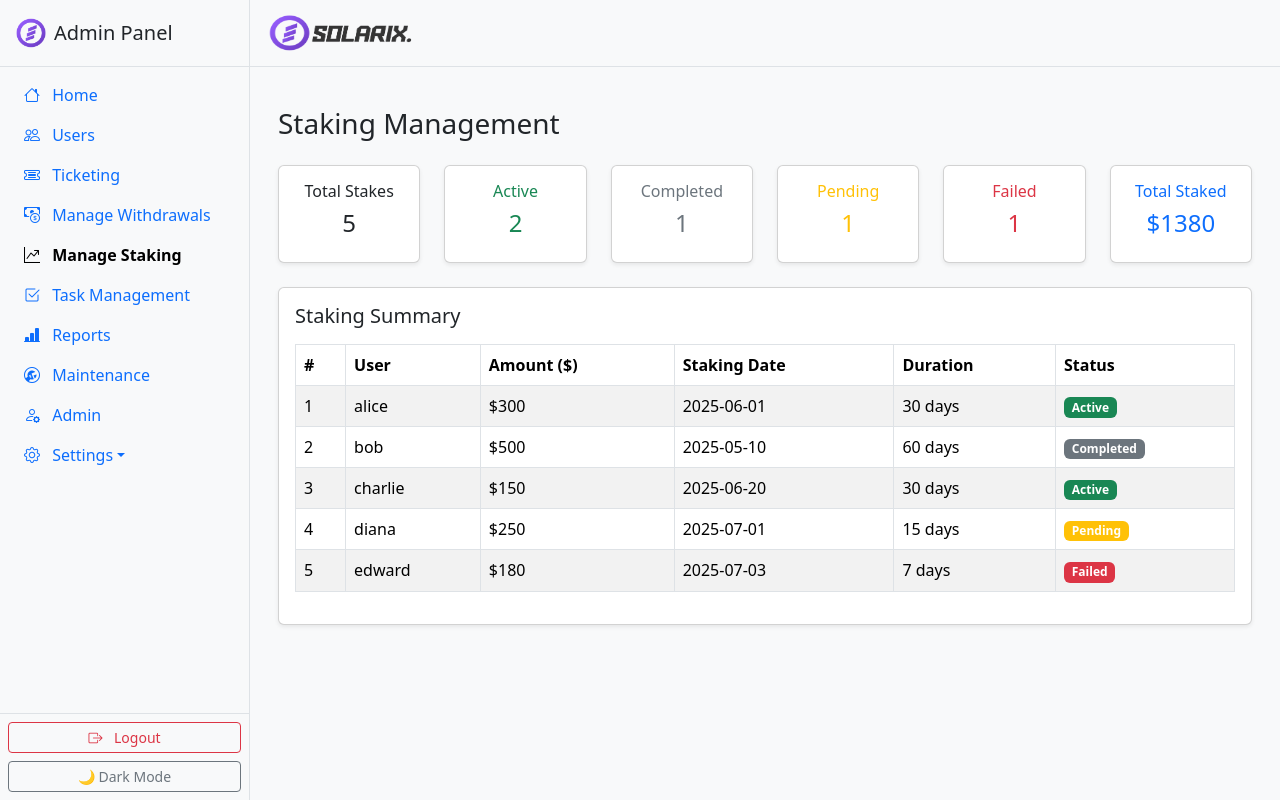
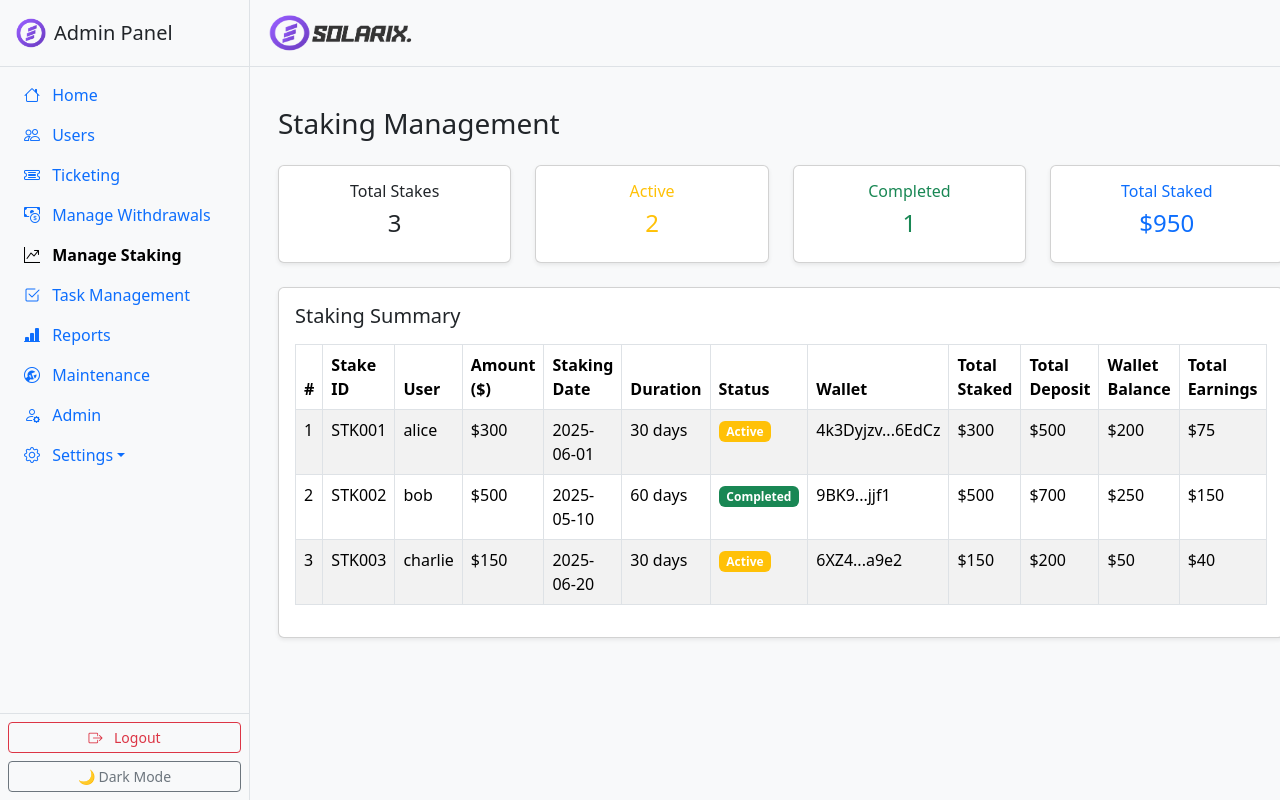
Before and after one commit to Joshbill-pixel/Admin-pannel, a React (Vite) app: page /Admin-pannel/dashboard/manage-staking in a window 1280 px wide. Built offline with nearby package versions, Linux system fonts and the light colour scheme.

Commit message:
Added new features

```diff
--- a/src/pages/dashboard/AdminsProfile.jsx
+++ b/src/pages/dashboard/AdminsProfile.jsx
@@ -1,136 +1,95 @@
-import { useLocation } from 'react-router-dom'
+import { useLocation, useNavigate } from 'react-router-dom'
+import { Card, Button, Form, Row, Col } from 'react-bootstrap'
 import { useState } from 'react'
-import { Card, Button, Form, Row, Col } from 'react-bootstrap'
 
-const UsersProfile = () => {
-  const { state } = useLocation()
-  const user = state?.user
+const AdminsProfile = () => {
+  const location = useLocation()
+  const navigate = useNavigate()
+  const admin = location.state?.admin
 
   const [editMode, setEditMode] = useState(false)
-  const [formData, setFormData] = useState({ ...user })
-  const [blacklisted, setBlacklisted] = useState(user?.isBlacklisted || false)
+  const [formData, setFormData] = useState({
+    ...admin,
+    newUsername: '',
+  })
 
-  if (!user) return <p>User not found.</p>
+  if (!admin) return <p>No admin data found.</p>
 
   const handleChange = (e) => {
-    setFormData({ ...formData, [e.target.name]: e.target.value })
+    const { name, value } = e.target
+    setFormData((prev) => ({ ...prev, [name]: value }))
   }
 
+  const handleEdit = () => setEditMode(true)
+
   const handleSave = () => {
-    console.log('Saving user changes:', formData)
+    // Here you'd send `formData.newUsername` and `formData.role` to backend
+    console.log('Updated Admin Info:', formData)
     setEditMode(false)
-  }
-
-  const toggleBlacklist = () => {
-    setBlacklisted(!blacklisted)
-    setFormData({ ...formData, isBlacklisted: !blacklisted })
-  }
-
-  const handlePhotoUpload = (e) => {
-    const file = e.target.files[0]
-    if (file) {
-      const reader = new FileReader()
-      reader.onloadend = () => {
-        setFormData((prev) => ({ ...prev, photo: reader.result }))
-      }
-      reader.readAsDataURL(file)
-    }
   }
 
   return (
     <div className="container mt-4">
       <div className="d-flex justify-content-between align-items-center mb-3">
-        <h3>User Profile</h3>
-        <Button variant="secondary" onClick={() => window.history.back()}>
+        <h3>Admin Profile</h3>
+        <Button variant="secondary" onClick={() => navigate('/dashboard/admin')}>
           <i className="bi bi-arrow-left me-1"></i> Back
         </Button>
       </div>
 
       <Card className="p-4 shadow-sm">
         <Form>
-          <Form.Group className="mb-3">
-            <Form.Label>Photo</Form.Label>
-            <Form.Control
-              type="file"
-              accept="image/*"
-              onChange={handlePhotoUpload}
-              disabled={!editMode}
-            />
-            {formData.photo && (
-              <div className="mt-2">
-                <img
-                  src={formData.photo}
-                  alt="Uploaded"
-                  style={{ width: '120px', height: '120px', objectFit: 'cover', borderRadius: '8px' }}
-                />
-              </div>
-            )}
+          <Form.Group as={Row} className="mb-3">
+            <Form.Label column sm={3}>ID</Form.Label>
+            <Col sm={9}>
+              <Form.Control plaintext readOnly defaultValue={formData.id} />
+            </Col>
           </Form.Group>
 
-          {Object.entries({
-            id: 'Public ID',
-            username: 'Username',
-            password: 'Password',
-            referralCode: 'Referral Code',
-            referralCount: 'Referral Count',
-            referredBy: 'Referred By',
-            referrals: 'Referrals',
-            referralBonus: 'Referral Bonus',
-            gmpEarnings: 'GMP Earnings',
-            weeklyRankBonusEarnings: 'Weekly Rank Bonus Earnings',
-            totalEarnings: 'Total Earnings',
-            gmpShares: 'GMP Shares',
-            rank: 'Rank',
-            totalStakedEarned: 'Total Staked Earned',
-            totalStaked: 'Total Staked',
-            totalDeposit: 'Total Deposit',
-            totalNetwork: 'Total Network',
-            totalTeamVolumeSOL: 'Total Team Volume (SOL)',
-            totalTeamVolumeUSD: 'Total Team Volume (USD)',
-            totalWithdrawals: 'Total Withdrawals',
-            withdrawal: 'Withdrawal',
-            solWalletAddress: 'SOL Wallet Address',
-            solPrivateKey: 'SOL Private Key',
-            isBlacklisted: 'Is Blacklisted',
-            SLX: 'SLX',
-            token: 'Token',
-            createdAt: 'Created At',
-            updatedAt: 'Updated At'
-          }).map(([key, label]) => (
-            <Form.Group className="mb-3" key={key}>
-              <Form.Label>{label}</Form.Label>
+          <Form.Group as={Row} className="mb-3">
+            <Form.Label column sm={3}>Username</Form.Label>
+            <Col sm={9}>
+              <Form.Control plaintext readOnly value={formData.username} />
+            </Col>
+          </Form.Group>
+
+          <Form.Group as={Row} className="mb-3">
+            <Form.Label column sm={3}>New Username</Form.Label>
+            <Col sm={9}>
               <Form.Control
-                name={key}
-                type={key === 'createdAt' || key === 'updatedAt' ? 'datetime-local' : 'text'}
-                value={formData[key] || ''}
+                name="newUsername"
+                type="text"
+                value={formData.newUsername}
                 onChange={handleChange}
-                disabled={
-                  !editMode ||
-                  key === 'solWalletAddress' ||
-                  key === 'solPrivateKey' ||
-                  key === 'id' ||
-                  key === 'username'
-                }
+                placeholder="Enter new username"
+                disabled={!editMode}
               />
-            </Form.Group>
-          ))}
+            </Col>
+          </Form.Group>
 
-          <div className="mt-3">
-            <Button
-              variant={blacklisted ? 'dark' : 'outline-dark'}
-              size="sm"
-              onClick={toggleBlacklist}
-              className="me-2"
-            >
-              {blacklisted ? 'Unblacklist User' : 'Blacklist User'}
-            </Button>
+          <Form.Group as={Row} className="mb-3">
+            <Form.Label column sm={3}>Role</Form.Label>
+            <Col sm={9}>
+              <Form.Select
+                name="role"
+                value={formData.role}
+                onChange={handleChange}
+                disabled={!editMode}
+              >
+                <option value="Admin">Admin</option>
+                <option value="Super Admin">Super Admin</option>
+              </Form.Select>
+            </Col>
+          </Form.Group>
+
+          <div className="text-end mt-4">
             {!editMode ? (
-              <Button variant="primary" onClick={() => setEditMode(true)}>
-                Edit Profile
+              <Button variant="primary" onClick={handleEdit}>
+                Edit
               </Button>
             ) : (
               <Button variant="success" onClick={handleSave}>
-                Save Changes
+                Save
               </Button>
             )}
           </div>
@@ -140,4 +99,4 @@ const UsersProfile = () => {
   )
 }
 
-export default UsersProfile
+export default AdminsProfile
--- a/src/pages/dashboard/ManageStaking.jsx
+++ b/src/pages/dashboard/ManageStaking.jsx
@@ -2,11 +2,48 @@ import React, { useState } from 'react'
 import { Row, Col, Card, Table } from 'react-bootstrap'
 
 const sampleStakes = [
-  { id: 1, user: 'alice', amount: 300, date: '2025-06-01', duration: '30 days', status: 'Active' },
-  { id: 2, user: 'bob', amount: 500, date: '2025-05-10', duration: '60 days', status: 'Completed' },
-  { id: 3, user: 'charlie', amount: 150, date: '2025-06-20', duration: '30 days', status: 'Active' },
-  { id: 4, user: 'diana', amount: 250, date: '2025-07-01', duration: '15 days', status: 'Pending' },
-  { id: 5, user: 'edward', amount: 180, date: '2025-07-03', duration: '7 days', status: 'Failed' }
+  {
+    id: 1,
+    stakeId: 'STK001',
+    user: 'alice',
+    amount: 300,
+    date: '2025-06-01',
+    duration: '30 days',
+    status: 'Active',
+    solWalletAddress: '4k3Dyjzv...6EdCz',
+    totalStaked: 300,
+    totalDeposit: 500,
+    walletBalance: 200,
+    totalEarnings: 75,
+  },
+  {
+    id: 2,
+    stakeId: 'STK002',
+    user: 'bob',
+    amount: 500,
+    date: '2025-05-10',
+    duration: '60 days',
+    status: 'Completed',
+    solWalletAddress: '9BK9...jjf1',
+    totalStaked: 500,
+    totalDeposit: 700,
+    walletBalance: 250,
+    totalEarnings: 150,
+  },
+  {
+    id: 3,
+    stakeId: 'STK003',
+    user: 'charlie',
+    amount: 150,
+    date: '2025-06-20',
+    duration: '30 days',
+    status: 'Active',
+    solWalletAddress: '6XZ4...a9e2',
+    totalStaked: 150,
+    totalDeposit: 200,
+    walletBalance: 50,
+    totalEarnings: 40,
+  },
 ]
 
 const ManageStaking = () => {
@@ -21,37 +58,25 @@ const ManageStaking = () => {
 
       {/* Dashboard Overview */}
       <Row className="mb-4">
-        <Col md={2}>
+        <Col md={3}>
           <Card className="text-center p-3 shadow-sm">
             <h6>Total Stakes</h6>
             <h4>{stakes.length}</h4>
           </Card>
         </Col>
-        <Col md={2}>
-          <Card className="text-center p-3 shadow-sm text-success">
+        <Col md={3}>
+          <Card className="text-center p-3 shadow-sm text-warning">
             <h6>Active</h6>
             <h4>{getCountByStatus('Active')}</h4>
           </Card>
         </Col>
-        <Col md={2}>
-          <Card className="text-center p-3 shadow-sm text-secondary">
+        <Col md={3}>
+          <Card className="text-center p-3 shadow-sm text-success">
             <h6>Completed</h6>
             <h4>{getCountByStatus('Completed')}</h4>
           </Card>
         </Col>
-        <Col md={2}>
-          <Card className="text-center p-3 shadow-sm text-warning">
-            <h6>Pending</h6>
-            <h4>{getCountByStatus('Pending')}</h4>
-          </Card>
-        </Col>
-        <Col md={2}>
-          <Card className="text-center p-3 shadow-sm text-danger">
-            <h6>Failed</h6>
-            <h4>{getCountByStatus('Failed')}</h4>
-          </Card>
-        </Col>
-        <Col md={2}>
+        <Col md={3}>
           <Card className="text-center p-3 shadow-sm text-primary">
             <h6>Total Staked</h6>
             <h4>${getTotal()}</h4>
@@ -66,17 +91,24 @@ const ManageStaking = () => {
           <thead>
             <tr>
               <th>#</th>
+              <th>Stake ID</th>
               <th>User</th>
               <th>Amount ($)</th>
               <th>Staking Date</th>
               <th>Duration</th>
               <th>Status</th>
+              <th>Wallet</th>
+              <th>Total Staked</th>
+              <th>Total Deposit</th>
+              <th>Wallet Balance</th>
+              <th>Total Earnings</th>
             </tr>
           </thead>
           <tbody>
             {stakes.map((s, i) => (
               <tr key={s.id}>
                 <td>{i + 1}</td>
+                <td>{s.stakeId}</td>
                 <td>{s.user}</td>
                 <td>${s.amount}</td>
                 <td>{s.date}</td>
@@ -85,17 +117,18 @@ const ManageStaking = () => {
                   <span
                     className={`badge bg-${
                       s.status === 'Completed'
-                        ? 'secondary'
-                        : s.status === 'Active'
                         ? 'success'
-                        : s.status === 'Pending'
-                        ? 'warning'
-                        : 'danger'
-                    }`}
+                        : 'warning'
+                      }`}
                   >
                     {s.status}
                   </span>
                 </td>
+                <td>{s.solWalletAddress}</td>
+                <td>${s.totalStaked}</td>
+                <td>${s.totalDeposit}</td>
+                <td>${s.walletBalance}</td>
+                <td>${s.totalEarnings}</td>
               </tr>
             ))}
           </tbody>
@@ -106,93 +139,3 @@ const ManageStaking = () => {
 }
 
 export default ManageStaking
-
-
-// import React, { useState } from 'react'
-// import { Row, Col, Card, Table } from 'react-bootstrap'
-
-// const sampleStakes = [
-//   { id: 1, user: 'alice', amount: 300, date: '2025-06-01', duration: '30 days', status: 'Active' },
-//   { id: 2, user: 'bob', amount: 500, date: '2025-05-10', duration: '60 days', status: 'Completed' },
-//   { id: 3, user: 'charlie', amount: 150, date: '2025-06-20', duration: '30 days', status: 'Active' },
-// ]
-
-// const ManageStaking = () => {
-//   const [stakes] = useState(sampleStakes)
-
-//   const getTotal = () => stakes.reduce((sum, s) => sum + s.amount, 0)
-//   const getCountByStatus = (status) => stakes.filter((s) => s.status === status).length
-
-//   return (
-//     <div className="container mt-4">
-//       <h3 className="mb-4">Staking Management</h3>
-
-//       {/* Dashboard Overview */}
-//       <Row className="mb-4">
-//         <Col md={3}>
-//           <Card className="text-center p-3 shadow-sm">
-//             <h6>Total Stakes</h6>
-//             <h4>{stakes.length}</h4>
-//           </Card>
-//         </Col>
-//         <Col md={3}>
-//           <Card className="text-center p-3 shadow-sm text-success">
-//             <h6>Active</h6>
-//             <h4>{getCountByStatus('Active')}</h4>
-//           </Card>
-//         </Col>
-//         <Col md={3}>
-//           <Card className="text-center p-3 shadow-sm text-secondary">
-//             <h6>Completed</h6>
-//             <h4>{getCountByStatus('Completed')}</h4>
-//           </Card>
-//         </Col>
-//         <Col md={3}>
-//           <Card className="text-center p-3 shadow-sm text-primary">
-//             <h6>Total Staked</h6>
-//             <h4>${getTotal()}</h4>
-//           </Card>
-//         </Col>
-//       </Row>
-
-//       {/* Staking Summary Table */}
-//       <Card className="p-3 shadow-sm">
-//         <h5 className="mb-3">Staking Summary</h5>
-//         <Table striped bordered hover responsive>
-//           <thead>
-//             <tr>
-//               <th>#</th>
-//               <th>User</th>
-//               <th>Amount ($)</th>
-//               <th>Staking Date</th>
-//               <th>Duration</th>
-//               <th>Status</th>
-//             </tr>
-//           </thead>
-//           <tbody>
-//             {stakes.map((s, i) => (
-//               <tr key={s.id}>
-//                 <td>{i + 1}</td>
-//                 <td>{s.user}</td>
-//                 <td>${s.amount}</td>
-//                 <td>{s.date}</td>
-//                 <td>{s.duration}</td>
-//                 <td>
-//                   <span
-//                     className={`badge bg-${
-//                       s.status === 'Completed' ? 'secondary' : 'success'
-//                     }`}
-//                   >
-//                     {s.status}
-//                   </span>
-//                 </td>
-//               </tr>
-//             ))}
-//           </tbody>
-//         </Table>
-//       </Card>
-//     </div>
-//   )
-// }
-
-// export default ManageStaking
--- a/src/pages/dashboard/Users.jsx
+++ b/src/pages/dashboard/Users.jsx
@@ -3,9 +3,9 @@ import { Table, Button, Modal, Form, Row, Col, Card } from 'react-bootstrap'
 import { useNavigate } from 'react-router-dom'
 
 const initialUsers = [
-  { id: 1, name: 'Alice Johnson', email: 'alice@example.com', role: 'User', wallet: '', username: '', password: '', photo: '' },
-  { id: 2, name: 'Bob Smith', email: 'bob@example.com', role: 'Admin', wallet: '', username: '', password: '', photo: '' },
-  { id: 3, name: 'Charlie Brown', email: 'charlie@example.com', role: 'User', wallet: '', username: '', password: '', photo: '' },
+  { id: 1, username: 'alicejohnson', role: 'User', wallet: '', password: '', photo: '', createdAt: '2025-07-01T10:00' },
+  { id: 2, username: 'bobsmith', role: 'Admin', wallet: '', password: '', photo: '', createdAt: '2025-07-02T11:30' },
+  { id: 3, username: 'charliebrown', role: 'User', wallet: '', password: '', photo: '', createdAt: '2025-07-03T09:45' },
 ]
 
 const Users = () => {
@@ -33,7 +33,9 @@ const Users = () => {
     setUsers(users.map(user => user.id === editingUser.id ? editingUser : user))
     setShowModal(false)
   }
+
   const navigate = useNavigate()
+
   return (
     <div>
       <h2>User Management</h2>
@@ -51,9 +53,9 @@ const Users = () => {
         <thead>
           <tr>
             <th>#</th>
-            <th>Name</th>
-            <th>Email</th>
+            <th>Username</th>
             <th>Role</th>
+            <th>Created At</th>
             <th style={{ width: '140px' }}>Actions</th>
           </tr>
         </thead>
@@ -65,7 +67,7 @@ const Users = () => {
               </td>
             </tr>
           ) : (
-            users.map(({ id, name, email, role }, index) => {
+            users.map(({ id, username, role, createdAt }, index) => {
               const isSelected = editingUser?.id === id
 
               return (
@@ -76,14 +78,12 @@ const Users = () => {
                 >
                   <td>{index + 1}</td>
                   <td>
-                    {name}
+                    {username}
                     {isSelected && (
                       <Button
                         variant="success"
                         size="sm"
-                        style={{
-                          marginLeft: '10px',
-                        }}
+                        style={{ marginLeft: '10px' }}
                         onClick={() =>
                           navigate(`/dashboard/user-profile/${id}`, {
                             state: { user: users.find(u => u.id === id) },
@@ -94,13 +94,12 @@ const Users = () => {
                       </Button>
                     )}
                   </td>
-                  <td>{email}</td>
                   <td>{role}</td>
+                  <td>{createdAt}</td>
                   <td>
-
-                  <Button variant="danger" size="sm" onClick={() => handleDelete(id)}>
-                    Delete
-                  </Button>
+                    <Button variant="danger" size="sm" onClick={() => handleDelete(id)}>
+                      Delete
+                    </Button>
                   </td>
                 </tr>
               )
@@ -113,82 +112,3 @@ const Users = () => {
 }
 
 export default Users
-
-
-
-// import React, { useState } from 'react'
-// import { Table, Button } from 'react-bootstrap'
-
-// const initialUsers = [
-//   { id: 1, name: 'Alice Johnson', email: 'alice@example.com', role: 'User' },
-//   { id: 2, name: 'Bob Smith', email: 'bob@example.com', role: 'Admin' },
-//   { id: 3, name: 'Charlie Brown', email: 'charlie@example.com', role: 'User' },
-// ]
-
-// const Users = () => {
-//   const [users, setUsers] = useState(initialUsers)
-
-//   const handleEdit = (id) => {
-//     alert(`Edit user with id: ${id}`)
-//   }
-
-//   const handleDelete = (id) => {
-//     if (window.confirm('Are you sure you want to delete this user?')) {
-//       setUsers(users.filter((user) => user.id !== id))
-//     }
-//   }
-
-//   return (
-//     <div>
-//       <h2>User Management</h2>
-//       <Table striped bordered hover responsive>
-//         <thead>
-//           <tr>
-//             <th>#</th>
-//             <th>Name</th>
-//             <th>Email</th>
-//             <th>Role</th>
-//             <th style={{ width: '140px' }}>Actions</th>
-//           </tr>
-//         </thead>
-//         <tbody>
-//           {users.length === 0 ? (
-//             <tr>
-//               <td colSpan="5" className="text-center">
-//                 No users found.
-//               </td>
-//             </tr>
-//           ) : (
-//             users.map(({ id, name, email, role }, index) => (
-//               <tr key={id}>
-//                 <td>{index + 1}</td>
-//                 <td>{name}</td>
-//                 <td>{email}</td>
-//                 <td>{role}</td>
-//                 <td>
-//                   <Button
-//                     variant="warning"
-//                     size="sm"
-//                     onClick={() => handleEdit(id)}
-//                     className="me-2"
-//                   >
-//                     Edit
-//                   </Button>
-//                   <Button
-//                     variant="danger"
-//                     size="sm"
-//                     onClick={() => handleDelete(id)}
-//                   >
-//                     Delete
-//                   </Button>
-//                 </td>
-//               </tr>
-//             ))
-//           )}
-//         </tbody>
-//       </Table>
-//     </div>
-//   )
-// }
-
-// export default Users
```
